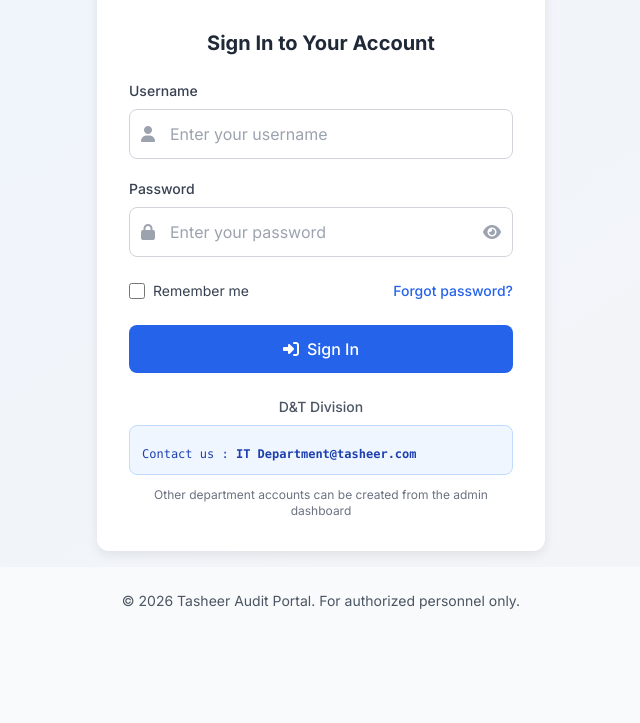
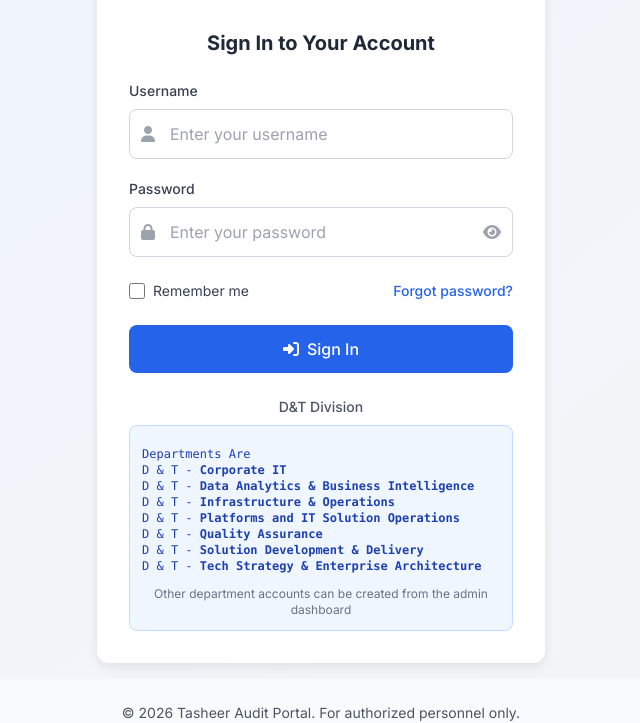
Before and after one commit to adelalfeky/Centralized-Audit-Portal, a website: page index.html in a window 1280 px wide. Shown: the part 338-1061 px from the top of the page, without its empty margins (319-959 px from the left). Before the commit the page ends 949 px from the top, so only its background shows below. Drawn offline with nearby package versions, Linux system fonts and the light colour scheme; no server answers.

Commit message:
first commit

```diff
--- a/index.html
+++ b/index.html
@@ -102,8 +102,18 @@
                         <div class="bg-blue-50 border border-blue-200 p-3 rounded-lg text-xs">
                             <div class="font-medium text-blue-900 mb-2"></div>
                             <div class="text-blue-800 font-mono">
-                                <div>Contact us : <strong>IT Department@tasheer.com</strong></div>
-                            </div>
+<div>Departments Are</div>
+<ul>
+  <li>D &amp; T - <strong>Corporate IT</strong></li>
+  <li>D &amp; T - <strong>Data Analytics &amp; Business Intelligence</strong></li>
+  <li>D &amp; T - <strong>Infrastructure &amp; Operations</strong></li>
+  <li>D &amp; T - <strong>Platforms and IT Solution Operations</strong></li>
+  <li>D &amp; T - <strong>Quality Assurance</strong></li>
+  <li>D &amp; T - <strong>Solution Development &amp; Delivery</strong></li>
+  <li>D &amp; T - <strong>Tech Strategy &amp; Enterprise Architecture</strong></li>
+</ul>
+
+
                         </div>
                         <p class="text-gray-500 text-xs mt-3 text-center">Other department accounts can be created from the admin dashboard</p>
                     </div>
```
